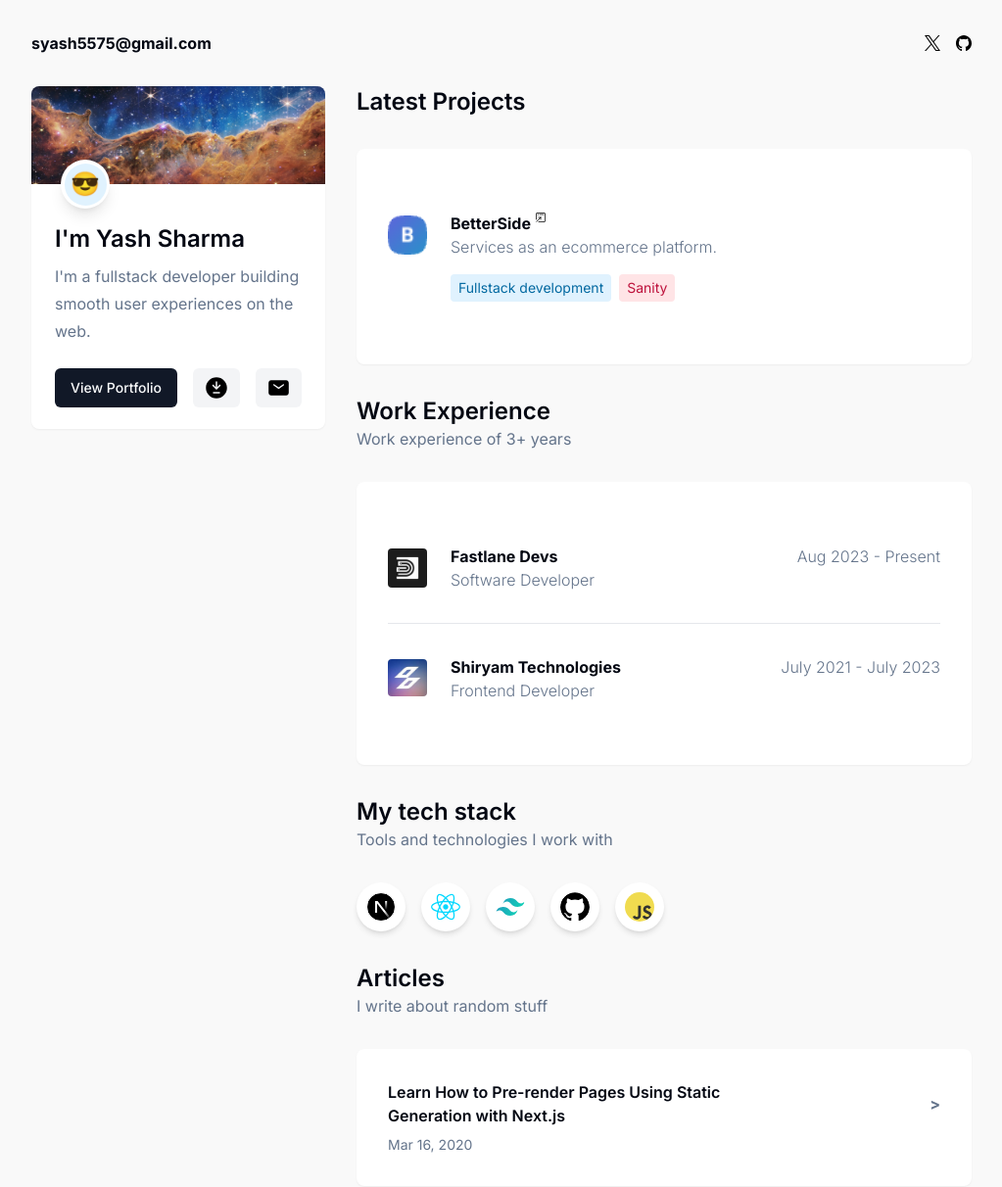
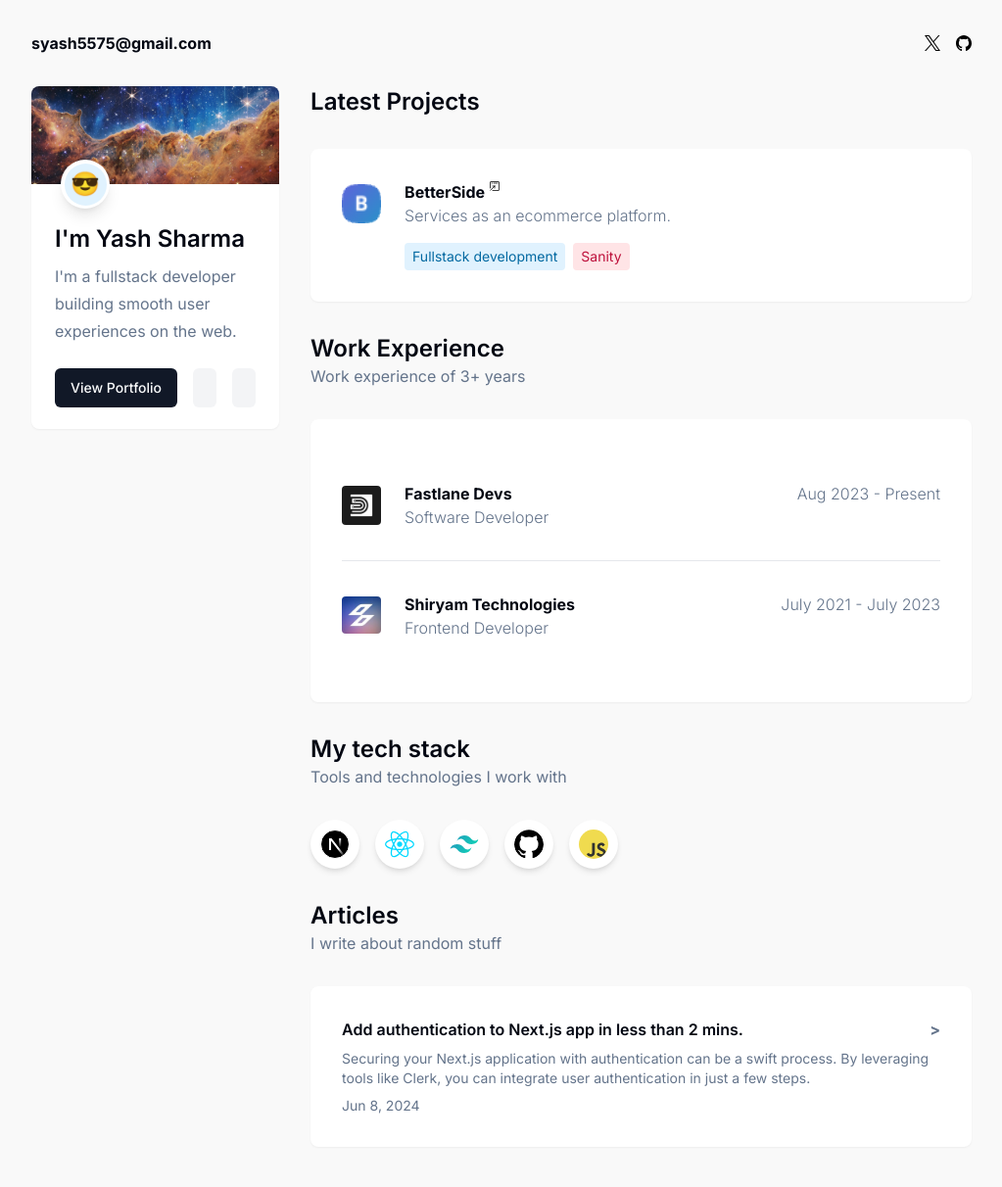
Before and after one commit to yashsharma999/personal-website, a Next.js app: page / in a window 1280 px wide. Shown: the top 1212 px of the page at 98% size, without its empty margins (128-1151 px from the left). Built offline with nearby package versions, Linux system fonts and the light colour scheme.

Commit message:
fix: random bugfix

```diff
--- a/_posts/hello_world.md
+++ b/_posts/hello_world.md
@@ -1,19 +1,23 @@
 ---
-title: 'Learn How to Pre-render Pages Using Static Generation with Next.js'
-excerpt: 'Lorem ipsum dolor sit amet, consectetur adipiscing elit, sed do eiusmod tempor incididunt ut labore et dolore magna aliqua. Praesent elementum facilisis leo vel fringilla est ullamcorper eget. At imperdiet dui accumsan sit amet nulla facilities morbi tempus.'
+title: 'Add authentication to Next.js app in less than 2 mins.'
+excerpt: 'Securing your Next.js application with authentication can be a swift process. By leveraging tools like Clerk, you can integrate user authentication in just a few steps.'
 coverImage: '/universe.jpeg'
-date: '2020-03-16T05:35:07.322Z'
+date: '2024-06-08T10:00:00Z'
 author:
-  name: Tim Neutkens
+  name: Yash Sharma
   picture: '/universe.jpeg'
 ogImage:
   url: '/assets/blog/hello-world/cover.jpg'
 ---
 
-Lorem ipsum dolor sit amet, consectetur adipiscing elit, sed do eiusmod tempor incididunt ut labore et dolore magna aliqua. Praesent elementum facilisis leo vel fringilla est ullamcorper eget. At imperdiet dui accumsan sit amet nulla facilities morbi tempus. Praesent elementum facilisis leo vel fringilla. Congue mauris rhoncus aenean vel. Egestas sed tempus urna et pharetra pharetra massa massa ultricies.
+Securing your Next.js application with authentication can be a swift process. By leveraging tools like Clerk, you can integrate user authentication in just a few steps.
 
-Venenatis cras sed felis eget velit. Consectetur libero id faucibus nisl tincidunt. Gravida in fermentum et sollicitudin ac orci phasellus egestas tellus. Volutpat consequat mauris nunc congue nisi vitae. Id aliquet risus feugiat in ante metus dictum at tempor. Sed blandit libero volutpat sed cras. Sed odio morbi quis commodo odio aenean sed adipiscing. Velit euismod in pellentesque massa placerat. Mi bibendum neque egestas congue quisque egestas diam in arcu. Nisi lacus sed viverra tellus in. Nibh cras pulvinar mattis nunc sed. Luctus accumsan tortor posuere ac ut consequat semper viverra. Fringilla ut morbi tincidunt augue interdum velit euismod.
+[Clerk Next.js Documentation](https://clerk.com/docs/quickstarts/nextjs)
 
-## Lorem Ipsum
+### Key points
 
-Tristique senectus et netus et malesuada fames ac turpis. Ridiculous mus mauris vitae ultricies leo integer malesuada nunc vel. In mollis nunc sed id semper. Egestas tellus rutrum tellus pellentesque. Phasellus vestibulum lorem sed risus ultricies tristique nulla. Quis blandit turpis cursus in hac habitasse platea dictumst quisque. Eros donec ac odio tempor orci dapibus ultrices. Aliquam sem et tortor consequat id porta nibh. Adipiscing elit duis tristique sollicitudin nibh sit amet commodo nulla. Diam vulputate ut pharetra sit amet. Ut tellus elementum sagittis vitae et leo. Arcu non odio euismod lacinia at quis risus sed vulputate.
+1. Setup the project on clerk [dashboard](https://dashboard.clerk.com/apps/new)
+2. Integrate `<ClerkProvider />` in Next.js application
+3. Define private and protected routes in _middleware.js_ file
+4. Use the components provided by `@clerk/next.js` to allow users to Sign In to your application
+5. 10,000 monthly active users free !
--- a/components/Articles.jsx
+++ b/components/Articles.jsx
@@ -28,6 +28,9 @@ export default function Articles() {
                 </h2>
                 <p className='text-slate-500 font-bold pl-8'>{'>'}</p>
               </div>
+              <p className='line-clamp-2 text-sm text-slate-500'>
+                {post?.excerpt ?? ''}
+              </p>
               <div className='text-slate-500 text-sm'>
                 {dayjs(post?.date).format('MMM D, YYYY')}
               </div>
--- a/components/Projects.jsx
+++ b/components/Projects.jsx
@@ -9,7 +9,7 @@ export default function Projects() {
       <div className='mb-8'>
         <h1 className='text-2xl font-semibold'>Latest Projects</h1>
       </div>
-      <div className='shadow-sm bg-white rounded-lg p-8'>
+      <div className='shadow-sm bg-white rounded-lg px-8'>
         {projectsList.map((item, i) => (
           <>
             <ProjectBox data={item} key={i} />
```
Also changed, not shown: components/markdown-styles.module.css (+23 -0 lines).
